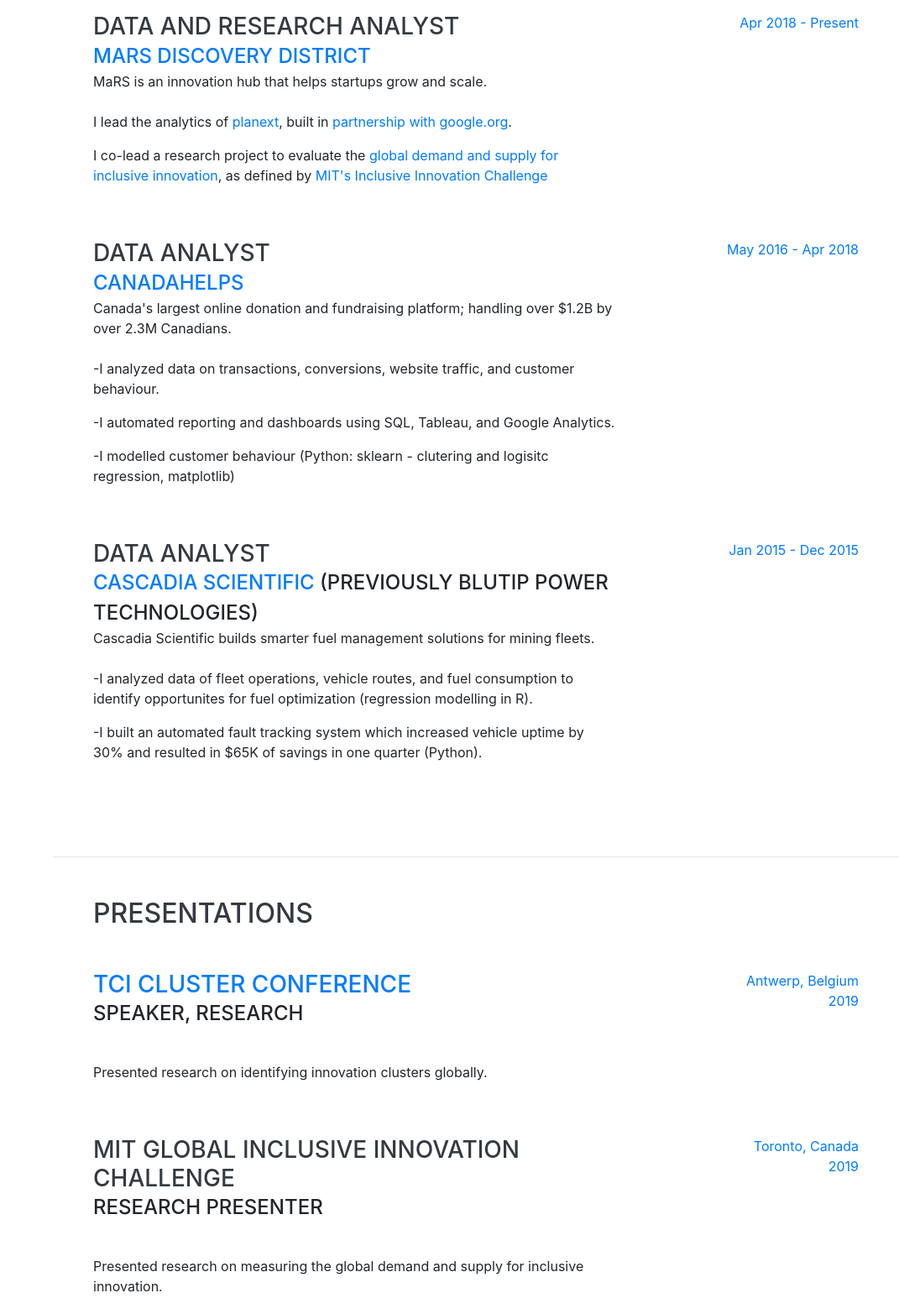
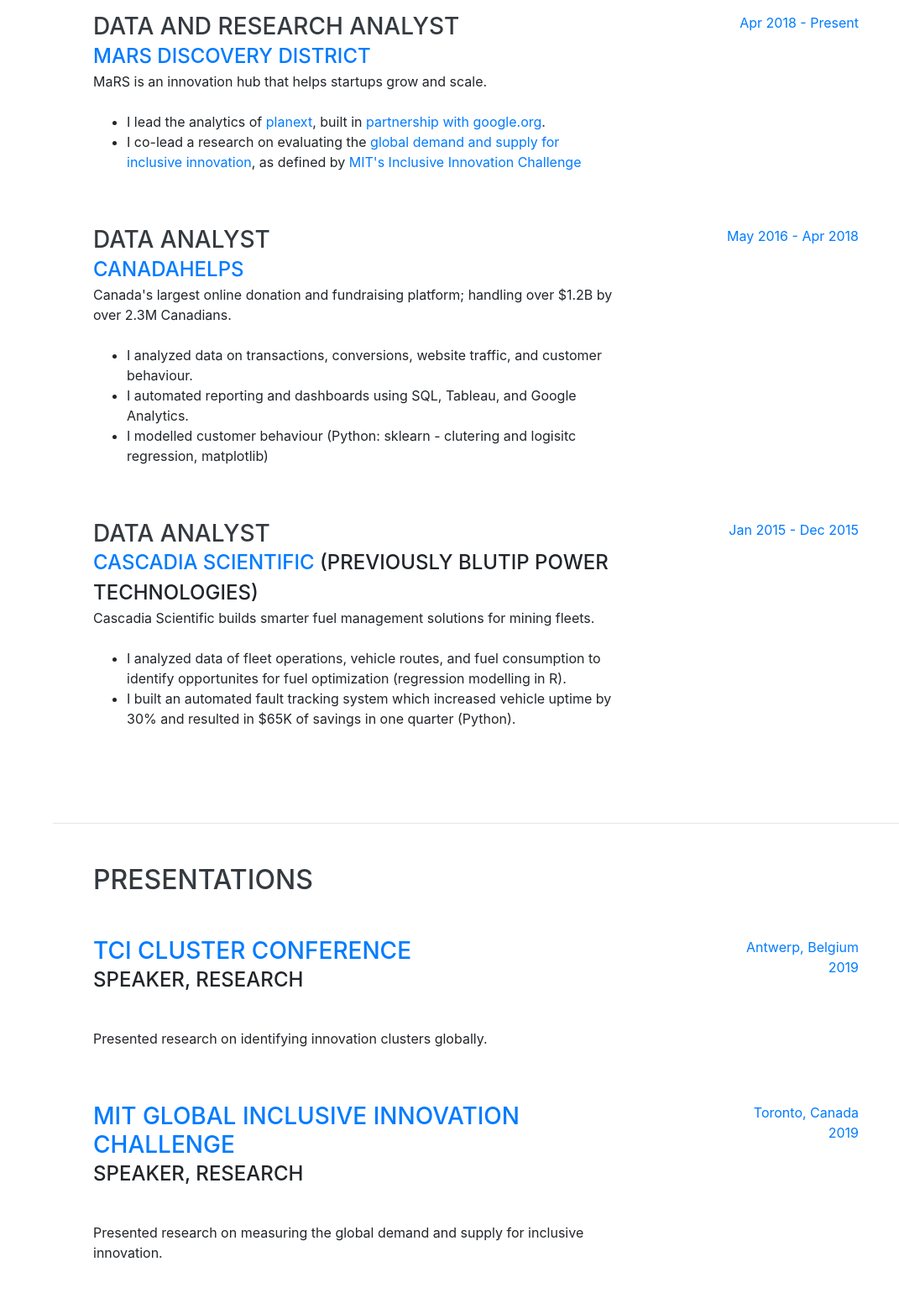
Before and after one commit to upekshaa/upekshaa.github.io, a website with bundled scripts: page index.html in a window 1280 px wide. Shown: the part 920-2485 px from the top of the page at 84% size, without its empty margins (209-1280 px from the left). Built offline with nearby package versions, Linux system fonts and the light colour scheme; a web font is replaced by a local one.

Commit message:
experience text

```diff
--- a/index.html
+++ b/index.html
@@ -93,8 +93,9 @@
             <div class="subheading mb-0"><a href="http://marsdd.com/">MaRS Discovery District</a></div>
             <div class="subheading2 mb-0">MaRS is an innovation hub that helps startups grow and scale. </div>
             <br>
-            <p>I lead the analytics of <a href="https://myplanext.com/">planext</a>, built in <a href="https://www.google.org/our-work/economic-opportunity/mars-discovery-district/">partnership with google.org</a>. </p>
-            <p>I co-lead a research project to evaluate the <a href="https://uamarasinghe.github.io/IIC/">global demand and supply for inclusive innovation</a>, as defined by <a href="https://mitinclusiveinnovation.com/">MIT's Inclusive Innovation Challenge</a> </p>
+            <ul>
+              <li>I lead the analytics of <a href="https://myplanext.com/">planext</a>, built in <a href="https://www.google.org/our-work/economic-opportunity/mars-discovery-district/">partnership with google.org</a>. </li>
+              <li>I co-lead a research on evaluating the <a href="https://uamarasinghe.github.io/IIC/">global demand and supply for inclusive innovation</a>, as defined by <a href="https://mitinclusiveinnovation.com/">MIT's Inclusive Innovation Challenge</a> </li>
           </div>
           <div class="resume-date text-md-right">
             <span class="text-primary">Apr 2018 - Present</span>
@@ -107,9 +108,11 @@
             <div class="subheading mb-0"><a href="https://www.canadahelps.org/en/">CanadaHelps</a></div>
             <div class="subheading2 mb-0">Canada's largest online donation and fundraising platform; handling over $1.2B by over 2.3M Canadians. </div>
             <br>
-            <p>-I analyzed data on transactions, conversions, website traffic, and customer behaviour.</p>
-            <p>-I automated reporting and dashboards using SQL, Tableau, and Google Analytics.</p>
-            <p>-I modelled customer behaviour (Python: sklearn - clutering and logisitc regression, matplotlib)</p>
+            <ul>
+              <li>I analyzed data on transactions, conversions, website traffic, and customer behaviour.</li>
+              <li>I automated reporting and dashboards using SQL, Tableau, and Google Analytics.</li>
+              <li>I modelled customer behaviour (Python: sklearn - clutering and logisitc regression, matplotlib)</li>
+            </ul>
           </div>
           <div class="resume-date text-md-right">
             <span class="text-primary">May 2016 - Apr 2018</span>
@@ -122,8 +125,9 @@
             <div class="subheading mb-0"><a href="https://cascadiascientific.com/">Cascadia Scientific </a> (previously Blutip Power Technologies)</div>
             <div class="subheading2 mb-0">Cascadia Scientific builds smarter fuel management solutions for mining fleets. </div>
             <br>
-            <p>-I analyzed data of fleet operations, vehicle routes, and fuel consumption to identify opportunites for fuel optimization (regression modelling in R).</p>
-            <p>-I built an automated fault tracking system which increased vehicle uptime by 30% and resulted in $65K of savings in one quarter (Python).</p>
+            <ul>
+              <li>I analyzed data of fleet operations, vehicle routes, and fuel consumption to identify opportunites for fuel optimization (regression modelling in R).</li>
+              <li>I built an automated fault tracking system which increased vehicle uptime by 30% and resulted in $65K of savings in one quarter (Python).</li>
           </div>
           <div class="resume-date text-md-right">
             <span class="text-primary">Jan 2015 - Dec 2015</span>
@@ -157,8 +161,8 @@
 
         <div class="resume-item d-flex flex-column flex-md-row justify-content-between mb-5">
           <div class="resume-content">
-            <h3 class="mb-0">MIT Global Inclusive Innovation Challenge</h3>
-            <div class="subheading mb-3">Research Presenter</div>
+            <h3 class="mb-0"><a href="https://mitinclusiveinnovation.com/">MIT Global Inclusive Innovation Challenge</a></h3>
+            <div class="subheading mb-3">Speaker, Research</div>
             <br>
             <p>Presented research on measuring the global demand and supply for inclusive innovation.
             </p>
@@ -211,7 +215,7 @@
         <div class="resume-item d-flex flex-column flex-md-row justify-content-between mb-5">
           <div class="resume-content">
             <h3 class="mb-0">University of Toronto</h3>
-            <div class="subheading mb-3">Bachelor of Science</div>
+            <div class="subheading mb-0">Honors Bachelor of Science</div>
             <div>Double Major in Mathematics and Economics</div>
             <br>
             <p>Activites: Department of Computer Science Innovation Lab Entrepreneurship Program,
@@ -226,8 +230,14 @@
 
         <div class="resume-item d-flex flex-column flex-md-row justify-content-between">
           <div class="resume-content">
-            <h3 class="mb-0">Product School</h3>
+            <h3 class="mb-0"><a href="https://www.productschool.com/product-management/">Product School</a></h3>
             <div class="subheading mb-3">Product Management</div>
+            <br>
+            <ul>
+              <li>Product strategy & marketing</li>
+              <li>User research & UX/UI design process</li>
+              <li>Product analytics & data-driven decisions</li>
+              <li>APIs, deployment & web development</li>
           </div>
           <div class="resume-date text-md-right">
             <span class="text-primary">2018</span>
@@ -298,6 +308,25 @@
             <i class="fa-li fa fa-check"></i>
             Tableau</li>
         </ul>
+
+      <!-- <br>
+
+        <div class="subheading mb-3">Machine Learning, Modelling, &amp; Statistical Analysis Experience</div>
+        <ul class="fa-ul mb-0">
+          <li>
+            <i class="fa-li fa fa-check"></i>
+            Clustering, Classification, Regression, NLP</li>
+          <li>
+            <i class="fa-li fa fa-check"></i>
+            SQL</li>
+          <li>
+            <i class="fa-li fa fa-check"></i>
+            d3.js</li>
+          <li>
+            <i class="fa-li fa fa-check"></i>
+            Tableau</li>
+        </ul> -->
+
       </div>
     </section>
 
```
